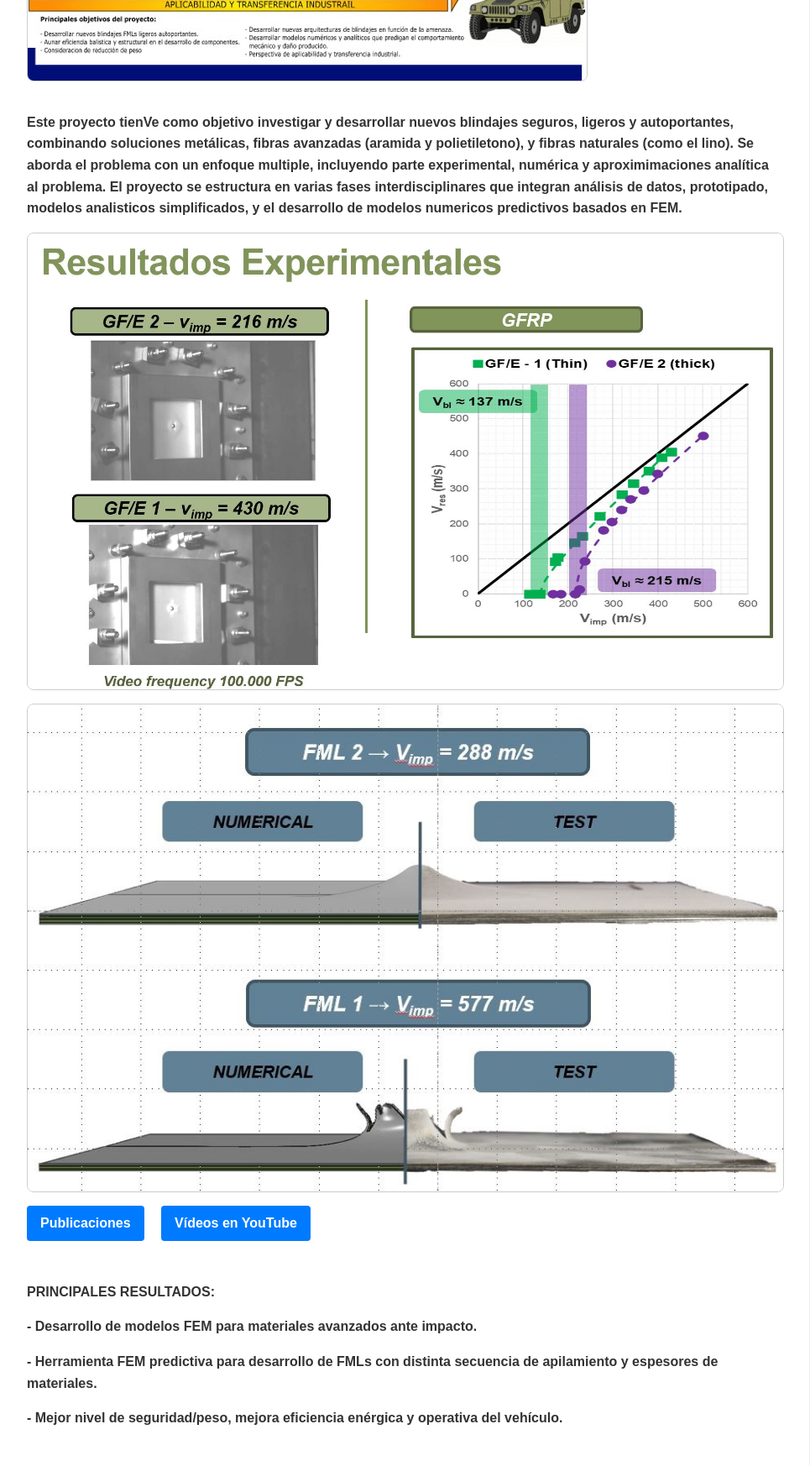
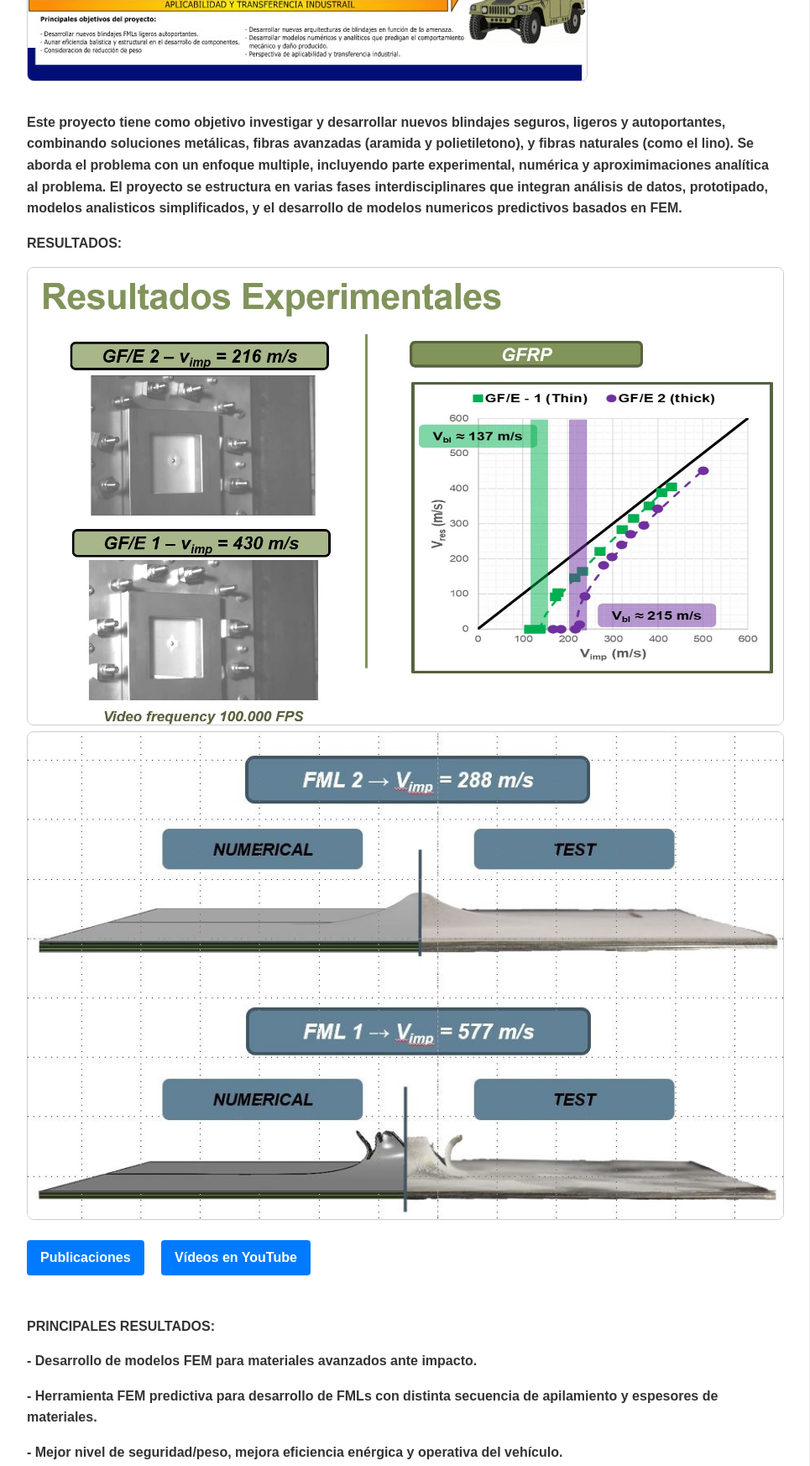
Before and after one commit to jaloya/AutoFML, a plain HTML site: page index.html in a window 1280 px wide. Shown: the part 640-2386 px from the top of the page at 84% size, without its empty margins (158-1123 px from the left). Drawn offline with Linux system fonts and the light colour scheme.

Commit message:
Update index.html

```diff
--- a/index.html
+++ b/index.html
@@ -77,11 +77,12 @@
 
     <div class="description">
       <p>
-        Este proyecto tienVe como objetivo investigar y desarrollar nuevos blindajes seguros, ligeros y autoportantes, combinando soluciones metálicas, fibras avanzadas (aramida y polietiletono), y fibras naturales (como el lino).
+        Este proyecto tiene como objetivo investigar y desarrollar nuevos blindajes seguros, ligeros y autoportantes, combinando soluciones metálicas, fibras avanzadas (aramida y polietiletono), y fibras naturales (como el lino).
 Se aborda el problema con un enfoque multiple, incluyendo parte experimental, numérica y aproximimaciones anal&iacute;­tica al problema.
 
 El proyecto se estructura en varias fases interdisciplinares que integran análisis de datos, prototipado, modelos analisticos simplificados, y el desarrollo de modelos numericos predictivos basados en FEM.
     </p>
+      <p><strong>RESULTADOS: <p>
     <div class="gallery">
       <img src="imagen2.jpg" alt="Imagen del proyecto 2">
       <img src="imagen31.jpg" alt="Imagen del proyecto 3">
@@ -95,7 +96,7 @@ El proyecto se estructura en varias fases interdisciplinares que integran análi
     <div class="description">
       <p>
 
-  <p><strong>PRINCIPALES RESULTADOS:<strong> <p>
+  <p><strong>PRINCIPALES RESULTADOS: <p>
 - Desarrollo de modelos FEM para materiales avanzados ante impacto. <p>
 - Herramienta FEM predictiva para desarrollo de FMLs con distinta secuencia de apilamiento y espesores de materiales. <p>
 - Mejor nivel de seguridad/peso, mejora eficiencia en&eacute;rgica y operativa del veh&iacute;­culo.  <p>
```
